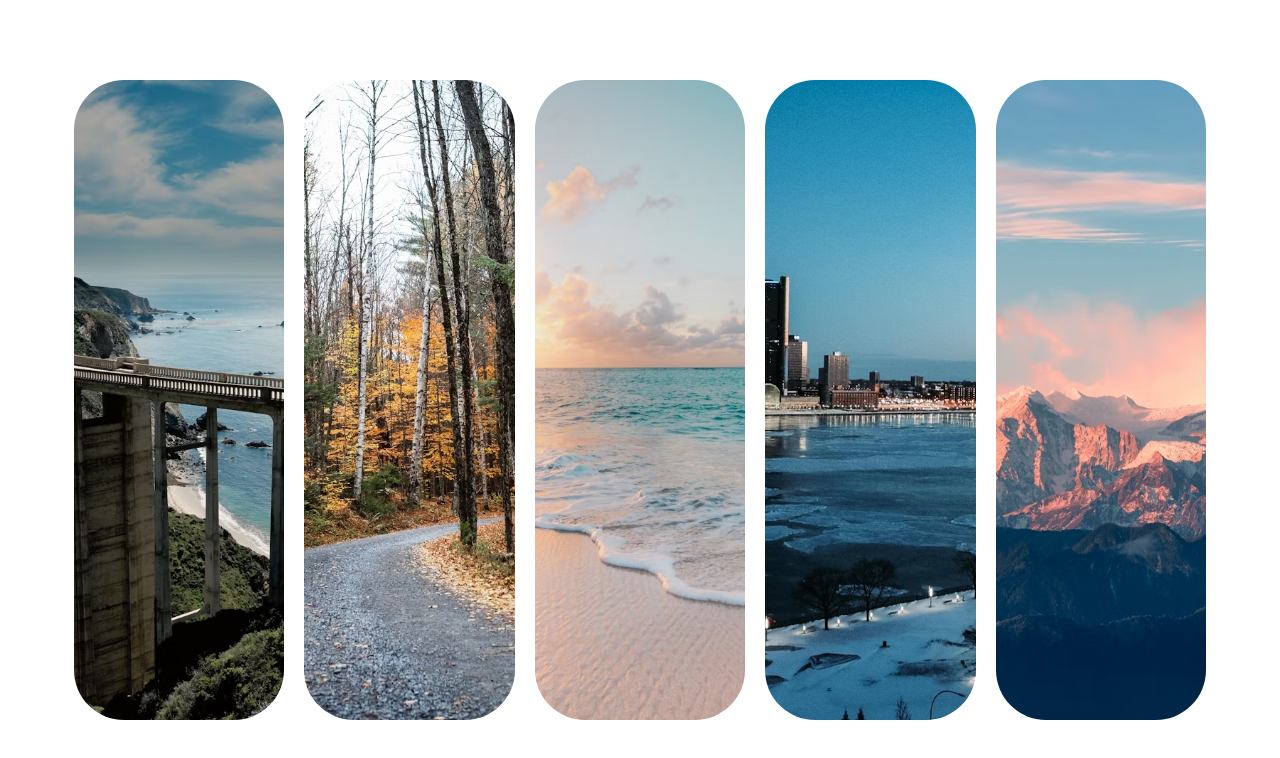
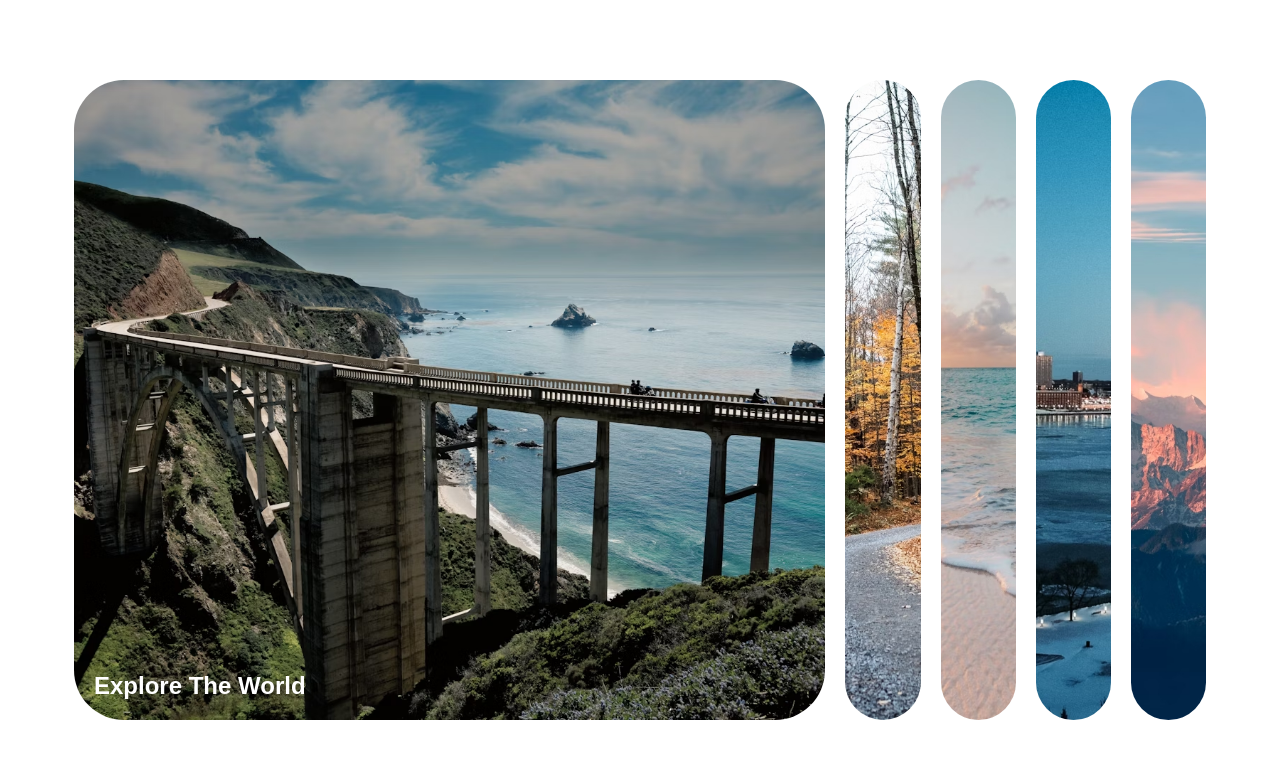
Before and after one commit to Judzuey/ExpandingCards, a plain HTML site: page index.html in a window 1280 px wide. Drawn offline with Linux system fonts and the light colour scheme.

Commit message:
add panel transition

```diff
--- a/css/style.css
+++ b/css/style.css
@@ -39,6 +39,7 @@
     margin: 10px;
     position: relative;
     cursor: pointer;
+    -webkit-transition: all 700ms ease-in;
   }
 
   .panel.active {
--- a/index.html
+++ b/index.html
@@ -9,7 +9,7 @@
 </head>
 <body>
     <div class="container">
-        <div class="panel" style="background-image: url(img/Explore-The-World.avif);">
+        <div class="panel active" style="background-image: url(img/Explore-The-World.avif);">
             <h3>Explore The World</h3>
         </div>
         <div class="panel" style="background-image: url(img/Wild-Forest.avif);">
```
